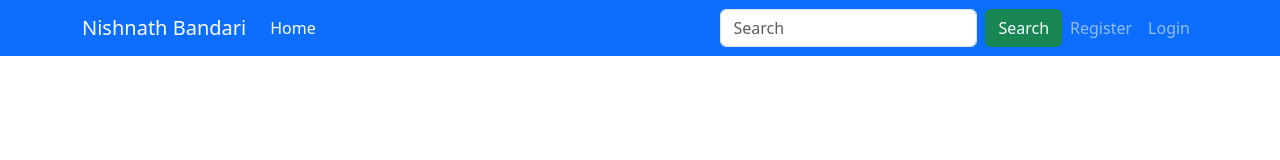
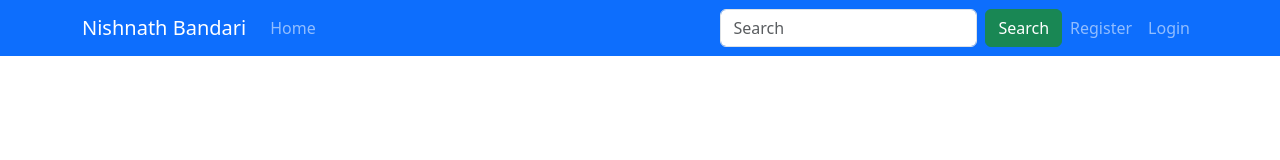
Before and after one commit to nbandari1/ass6, a Next.js app: page / in a window 1280 px wide. Shown: the top 160 px of the page. Built offline with nearby package versions, Linux system fonts and the light colour scheme.

Commit message:
Update MainNav.js

```diff
--- a/components/MainNav.js
+++ b/components/MainNav.js
@@ -31,7 +31,8 @@ export default function MainNav() {
         <Navbar.Toggle aria-controls="basic-navbar-nav" />
         <Navbar.Collapse id="basic-navbar-nav">
           <Nav className="me-auto">
-            <Link href="/" passHref><Nav.Link active={router.pathname === "/"}>Home</Nav.Link></Link>
+          <Link href="/index" passHref>
+            <Nav.Link active={router.pathname === "/index"} onClick={() => setIsExpanded(false)}>Home</Nav.Link></Link>
             {token && <Link href="/search" passHref><Nav.Link active={router.pathname === "/search"}>Advanced Search</Nav.Link></Link>}
           </Nav>
           <Form className="d-flex" onSubmit={submitForm}>
```
